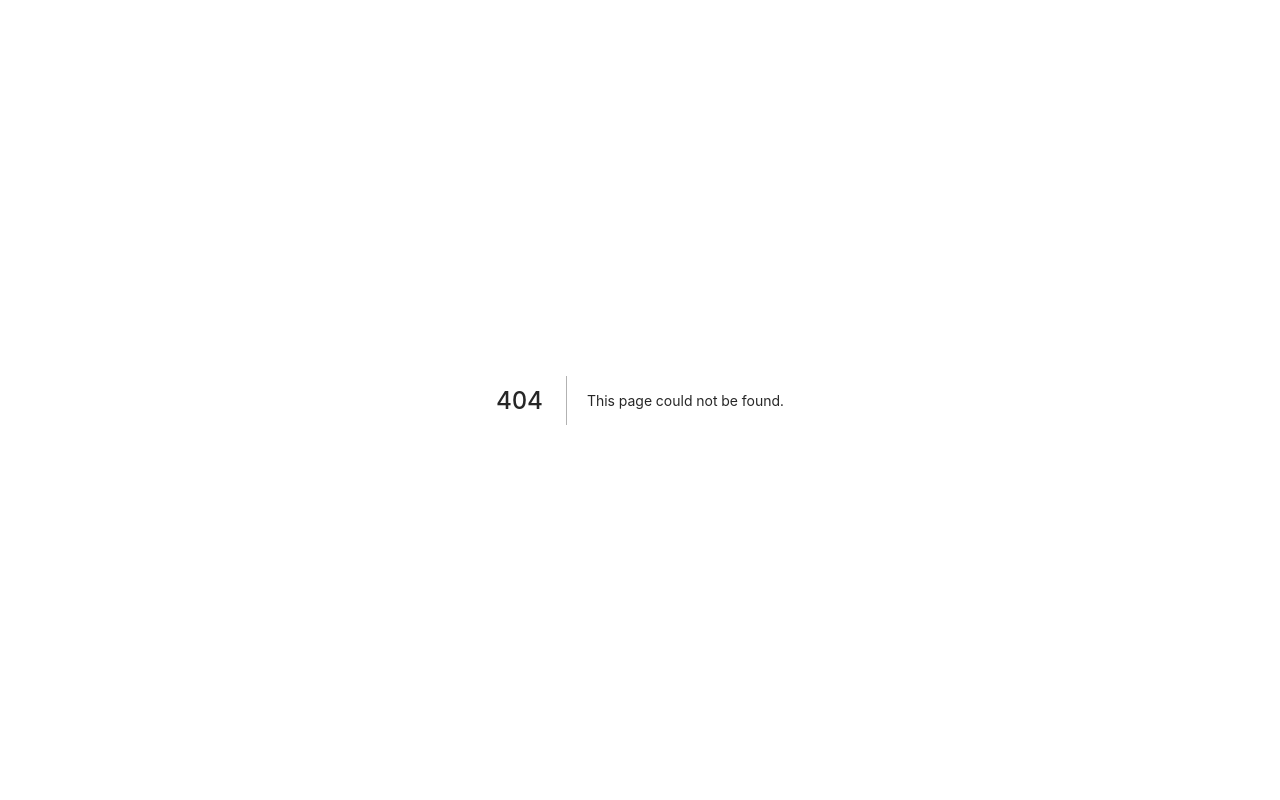
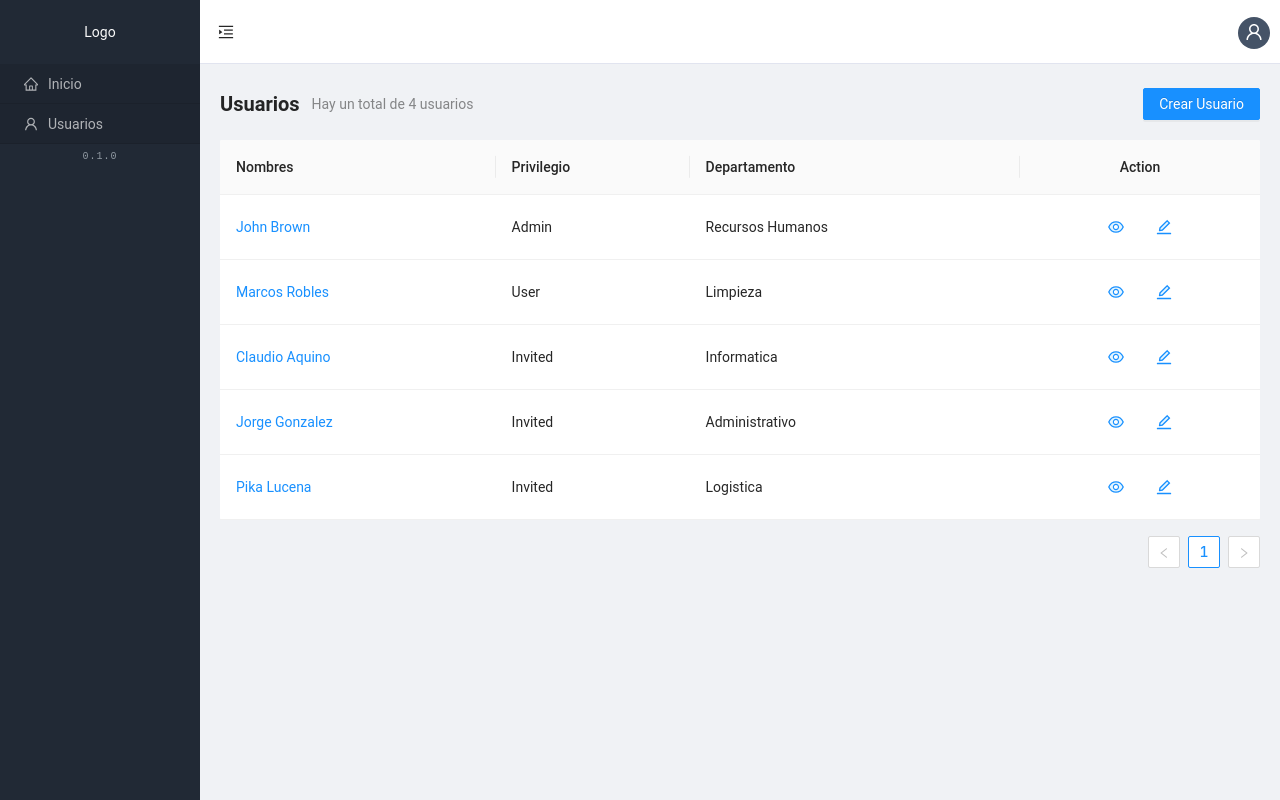
Before and after one commit to insfrangio/admin-lock-ingress, a Next.js app: page /users in a window 1280 px wide. Before the commit this address had no page. Built offline with nearby package versions, Linux system fonts and the light colour scheme.

Commit message:
refactor: change to dynamic pages

```diff
--- a/src/components/Shared/Layout/Layout.tsx
+++ b/src/components/Shared/Layout/Layout.tsx
@@ -15,17 +15,20 @@ const Layout: FC = ({ children }) => {
   const { useBreakpoint } = Grid;
   const screens = useBreakpoint();
 
-  console.log(screens.md);
-
-  // const [isCollapsed, setCollapsed] = useState(false);
-
   const [isCollapsed, toggleCollapsed] = useStore(
     (state) => [state.isCollapsed, state.toggleCollapsed],
     shallow
   );
 
+  console.log('Md', screens.md);
+
+  console.log('IsCollapsed', isCollapsed);
+
   useEffect(() => {
     if (!screens.md && !isCollapsed) {
+      toggleCollapsed();
+    }
+    if (screens.md && isCollapsed) {
       toggleCollapsed();
     }
   }, [screens.md]);
--- a/src/components/Shared/Menu/Menu.tsx
+++ b/src/components/Shared/Menu/Menu.tsx
@@ -1,19 +1,22 @@
 import Link from 'next/link';
 import { useRouter } from 'next/router';
 
-import { Fragment, useState } from 'react';
-
-import { TeamOutlined, UserOutlined } from '@ant-design/icons';
-import { Menu } from 'antd';
+import { HomeOutlined, UserOutlined } from '@ant-design/icons';
 
 import * as S from './style';
 
 const menuItems = [
   {
     key: 'sub1',
-    title: 'Registro',
+    title: 'Inicio',
+    icon: <HomeOutlined />,
+    link: '/'
+  },
+  {
+    key: 'sub2',
+    title: 'Usuarios',
     icon: <UserOutlined />,
-    link: '/main'
+    link: '/users'
   }
 ];
 
--- a/src/pages/_app.tsx
+++ b/src/pages/_app.tsx
@@ -8,7 +8,8 @@ import GlobalStyles from '@/styles/global';
 import 'antd/dist/antd.css';
 
 function MyApp({ Component, pageProps }: AppProps) {
-  const Layout = Component.layout ?? Fragment;
+  const getLayout = Component.getLayout || ((page) => page);
+
   return (
     <Fragment>
       <Head>
@@ -17,9 +18,8 @@ function MyApp({ Component, pageProps }: AppProps) {
         <link rel='icon' href='/favicon.ico' />
       </Head>
       <GlobalStyles />
-      <Layout>
-        <Component {...pageProps} />
-      </Layout>
+
+      {getLayout(<Component {...pageProps} />)}
     </Fragment>
   );
 }
--- a/src/pages/main/index.tsx
+++ b/src/pages/users/index.tsx
@@ -10,38 +10,44 @@ import * as S from './style';
 
 const columns = [
   {
-    title: 'Name',
+    title: 'Nombres',
     dataIndex: 'name',
     key: 'name',
     render: (text) => <a>{text}</a>
   },
   {
-    title: 'Privilege',
+    title: 'Privilegio',
     dataIndex: 'privilege',
     key: 'privilege',
     responsive: ['md']
   },
   {
-    title: 'Tags',
-    key: 'tags',
-    dataIndex: 'tags',
-    render: (tags) => (
-      <>
-        {tags.map((tag) => {
-          let color = tag.length > 5 ? 'geekblue' : 'green';
-          if (tag === 'loser') {
-            color = 'volcano';
-          }
-          return (
-            <Tag color={color} key={tag}>
-              {tag.toUpperCase()}
-            </Tag>
-          );
-        })}
-      </>
-    ),
+    title: 'Departamento',
+    dataIndex: 'department',
+    key: 'department',
     responsive: ['md']
   },
+  // {
+  //   title: 'Tags',
+  //   key: 'tags',
+  //   dataIndex: 'tags',
+  //   render: (tags) => (
+  //     <>
+  //       {tags.map((tag) => {
+  //         let color = tag.length > 5 ? 'geekblue' : 'green';
+  //         if (tag === 'loser') {
+  //           color = 'volcano';
+  //         }
+  //         return (
+  //           <Tag color={color} key={tag}>
+  //             {tag.toUpperCase()}
+  //           </Tag>
+  //         );
+  //       })}
+  //     </>
+  //   ),
+  //   responsive: ['md']
+  // },
   // {
   //   key: 'action',
   //   render: (text, record) => (
@@ -86,41 +92,55 @@ const data = [
     name: 'John Brown',
     privilege: 'Admin',
     address: 'New York No. 1 Lake Park',
-    tags: ['nice', 'developer']
+    department: 'Recursos Humanos'
   },
   {
     key: '2',
     name: 'Marcos Robles',
     privilege: 'User',
     address: 'London No. 1 Lake Park',
-    tags: ['loser']
+    department: 'Limpieza'
   },
   {
     key: '3',
-    name: 'Joe Black',
+    name: 'Claudio Aquino',
     privilege: 'Invited',
     address: 'Sidney No. 1 Lake Park',
-    tags: ['cool', 'teacher']
+    department: 'Informatica'
+  },
+  {
+    key: '3',
+    name: 'Jorge Gonzalez',
+    privilege: 'Invited',
+    address: 'Sidney No. 1 Lake Park',
+    department: 'Administrativo'
+  },
+  {
+    key: '3',
+    name: 'Pika Lucena',
+    privilege: 'Invited',
+    address: 'Sidney No. 1 Lake Park',
+    department: 'Logistica'
   }
 ];
 
-const Main = () => {
+const Users = () => {
   const router = useRouter();
   return (
     <Fragment>
       <S.Header
         className='site-page-header-responsive'
         onBack={() => window.history.back()}
-        title='Title'
-        subTitle='This is a subtitle'
+        title='Usuarios'
+        subTitle='Hay un total de 4 usuarios'
         backIcon={false}
         extra={[
           <Button
             key='1'
             type='primary'
-            onClick={() => router.push('/main/save')}
+            onClick={() => router.push('/users/save')}
           >
-            Create User
+            Crear Usuario
           </Button>
         ]}
       />
@@ -129,6 +149,9 @@ const Main = () => {
     </Fragment>
   );
 };
-Main.layout = Layout;
 
-export default Main;
+Users.getLayout = function getLayout(page) {
+  return <Layout>{page}</Layout>;
+};
+
+export default Users;
--- a/src/pages/main/save.tsx
+++ b/src/pages/users/save.tsx
@@ -18,6 +18,8 @@ const Save = () => {
     </div>
   );
 };
-Save.layout = Layout;
+Save.getLayout = function getLayout(page) {
+  return <Layout>{page}</Layout>;
+};
 
 export default Save;
```
Also changed, not shown: src/components/Shared/FormUser/FormUser.tsx (+24 -6 lines), src/components/Shared/FormUser/style.ts (+17 -1 lines), src/pages/index.tsx (+10 -4 lines), src/pages/users/style.ts (renamed from src/pages/main/style.ts).
